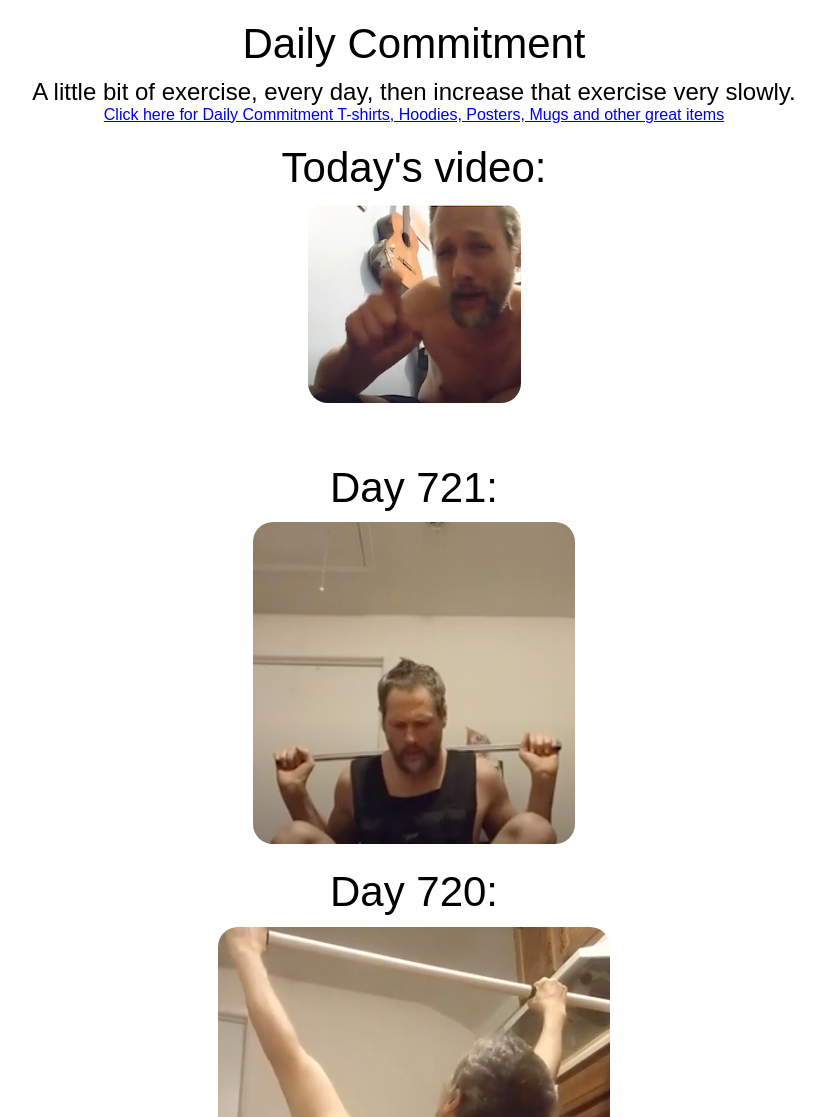
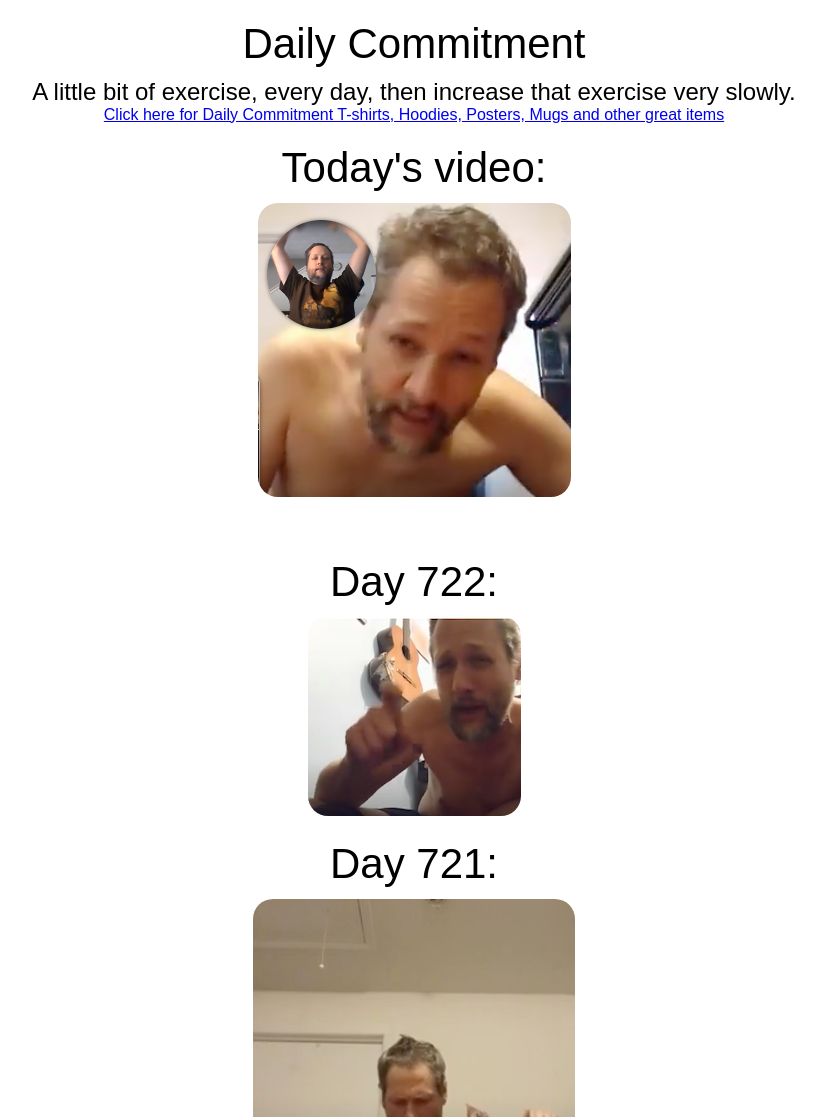
Before and after one commit to farstrider777/daily_commitment, a plain HTML site: page index.html in a window 1280 px wide. Shown: the top 1117 px of the page, without its empty margins (226-1051 px from the left). Drawn offline with Linux system fonts and the light colour scheme.

Commit message:
next day's vid

```diff
--- a/index.html
+++ b/index.html
@@ -17,7 +17,7 @@
 
   <div class="title">Today's video:</div>
   <div class="video-holder">
-    <a href="https://www.youtube.com/watch?v=iyQXFpxmlSw"> <img src="video_thumbnails/day_722.png"> </a>
+    <a href="https://www.youtube.com/watch?v=KwLlNOPNuww"> <img src="video_thumbnails/day_723.png"> </a>
   </div>
 
 
@@ -25,6 +25,11 @@
 
 
     <br>
+
+    <div class="title">Day 722:</div>
+    <div class="video-holder">
+      <a href="https://www.youtube.com/watch?v=iyQXFpxmlSw"> <img src="video_thumbnails/day_722.png"> </a>
+    </div>
 
     <div class="title">Day 721:</div>
     <div class="video-holder">
```
Also changed, not shown: video_thumbnails/day_723.png (added).
